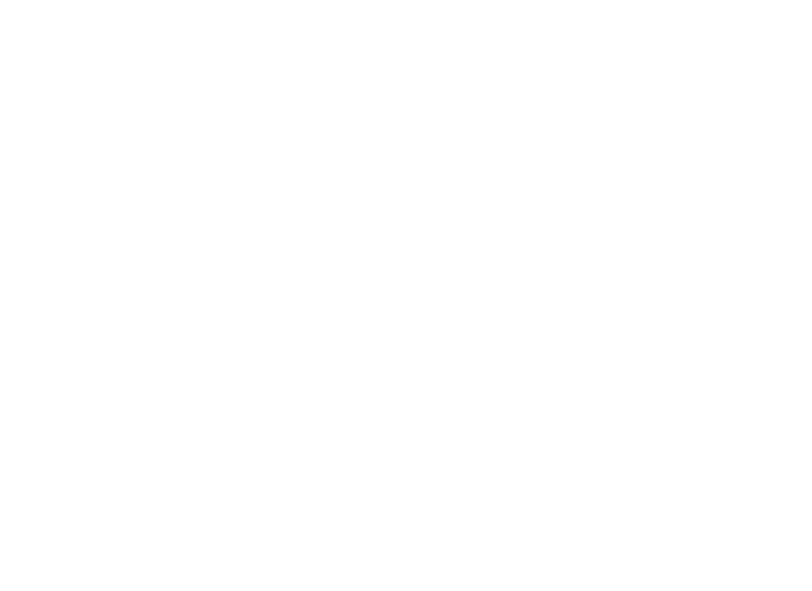
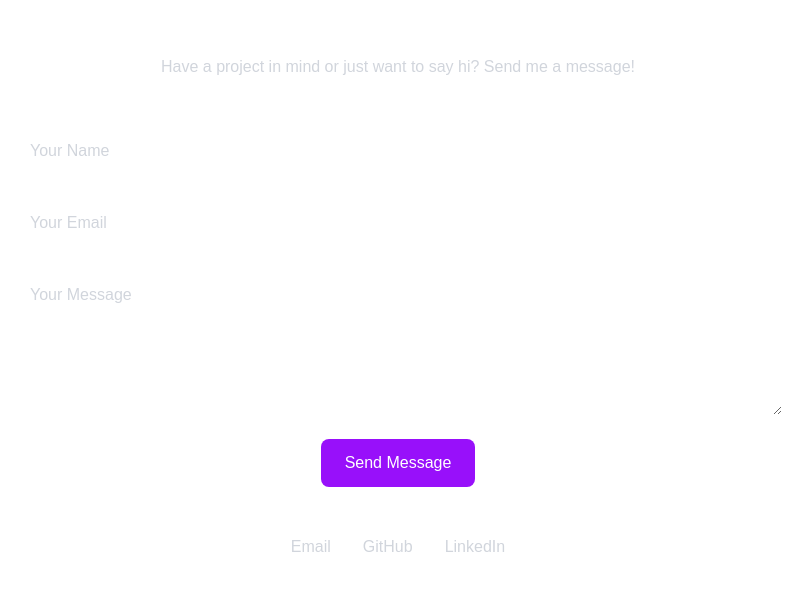
Before and after one commit to WangilaPrish/wangila_prish, a Next.js app in the folder wangila_portfolio/: page / in a window 1280 px wide. Shown: the part 2337-2928 px from the top of the page, without its empty margins (242-1054 px from the left). Before the commit the page ends 2232 px from the top, so only its background shows below. Built offline with nearby package versions, Linux system fonts and the light colour scheme.

Commit message:
feat: add Contact component for user inquiries and social links

```diff
--- a/wangila_portfolio/src/app/page.tsx
+++ b/wangila_portfolio/src/app/page.tsx
@@ -4,6 +4,7 @@
 import React from 'react'
 import Projects from '@/components/Projects'
 import Technologies from '@/components/Technologies'
+import Contact from '@/components/Contact'
 
 const page = () => {
     return (
@@ -13,6 +14,7 @@
             <About />
             <Projects />
             <Technologies />
+            <Contact />
         </div>
     )
 }
--- /dev/null
+++ b/wangila_portfolio/src/components/Contact.tsx
@@ -0,0 +1,58 @@
+"use client";
+
+export default function Contact() {
+    return (
+        <section
+            id="contact"
+            className="px-6 md:px-16 py-20 bg-[var(--primary-color)] text-white"
+        >
+            <div className="max-w-3xl mx-auto">
+                <h2 className="text-4xl md:text-5xl font-bold mb-8 text-center">
+                    Contact Me
+                </h2>
+                <p className="text-center mb-12 text-gray-300">
+                    Have a project in mind or just want to say hi? Send me a message!
+                </p>
+
+                <form className="flex flex-col gap-6">
+                    <input
+                        type="text"
+                        name="name"
+                        placeholder="Your Name"
+                        className="px-4 py-3 rounded-lg bg-white/10 placeholder-gray-300 focus:outline-none focus:ring-2 focus:ring-purple-500"
+                    />
+                    <input
+                        type="email"
+                        name="email"
+                        placeholder="Your Email"
+                        className="px-4 py-3 rounded-lg bg-white/10 placeholder-gray-300 focus:outline-none focus:ring-2 focus:ring-purple-500"
+                    />
+                    <textarea
+                        name="message"
+                        rows={5}
+                        placeholder="Your Message"
+                        className="px-4 py-3 rounded-lg bg-white/10 placeholder-gray-300 focus:outline-none focus:ring-2 focus:ring-purple-500"
+                    ></textarea>
+                    <button
+                        type="submit"
+                        className="bg-purple-600 hover:bg-purple-700 transition-colors px-6 py-3 rounded-lg text-white font-medium w-max mx-auto"
+                    >
+                        Send Message
+                    </button>
+                </form>
+
+                <div className="mt-12 flex justify-center gap-8 text-gray-300">
+                    <a href="mailto:your.email@example.com" className="hover:text-white">
+                        Email
+                    </a>
+                    <a href="https://github.com/yourusername" className="hover:text-white">
+                        GitHub
+                    </a>
+                    <a href="https://linkedin.com/in/yourusername" className="hover:text-white">
+                        LinkedIn
+                    </a>
+                </div>
+            </div>
+        </section>
+    );
+}
```
